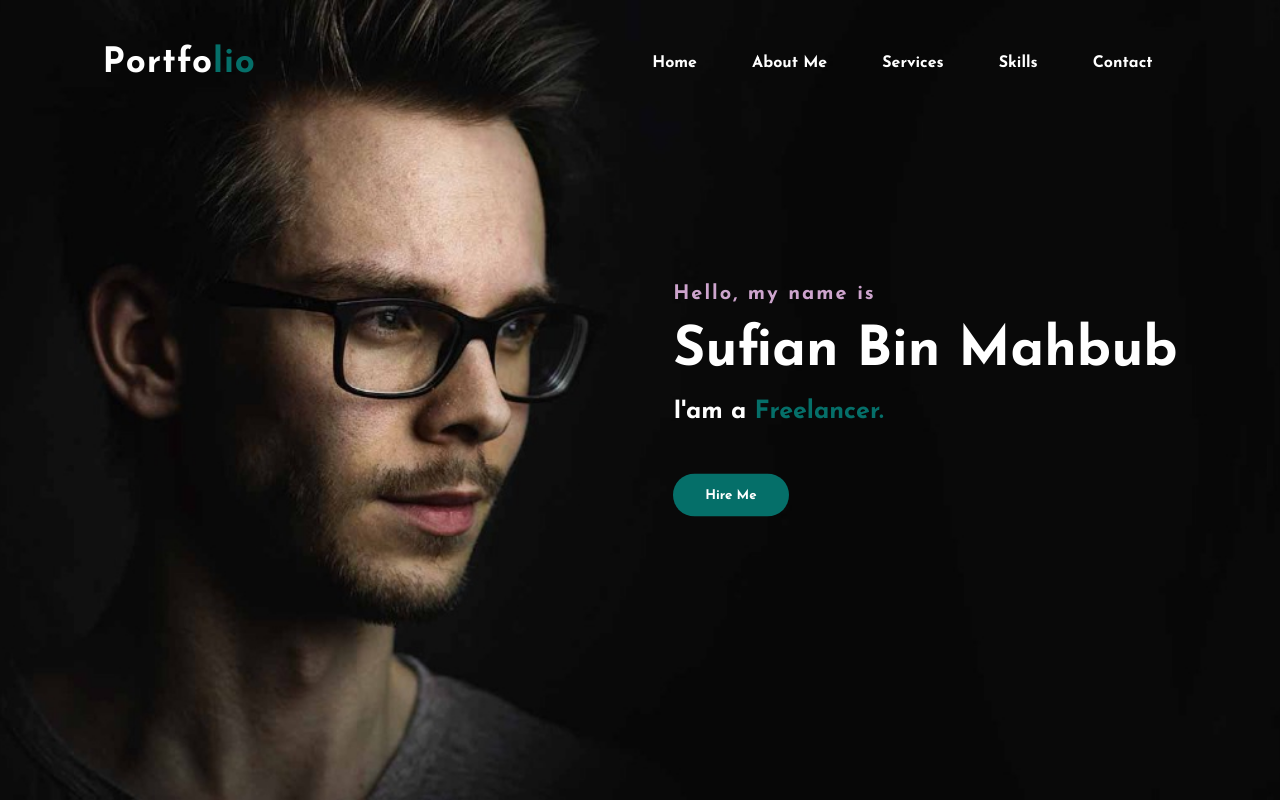
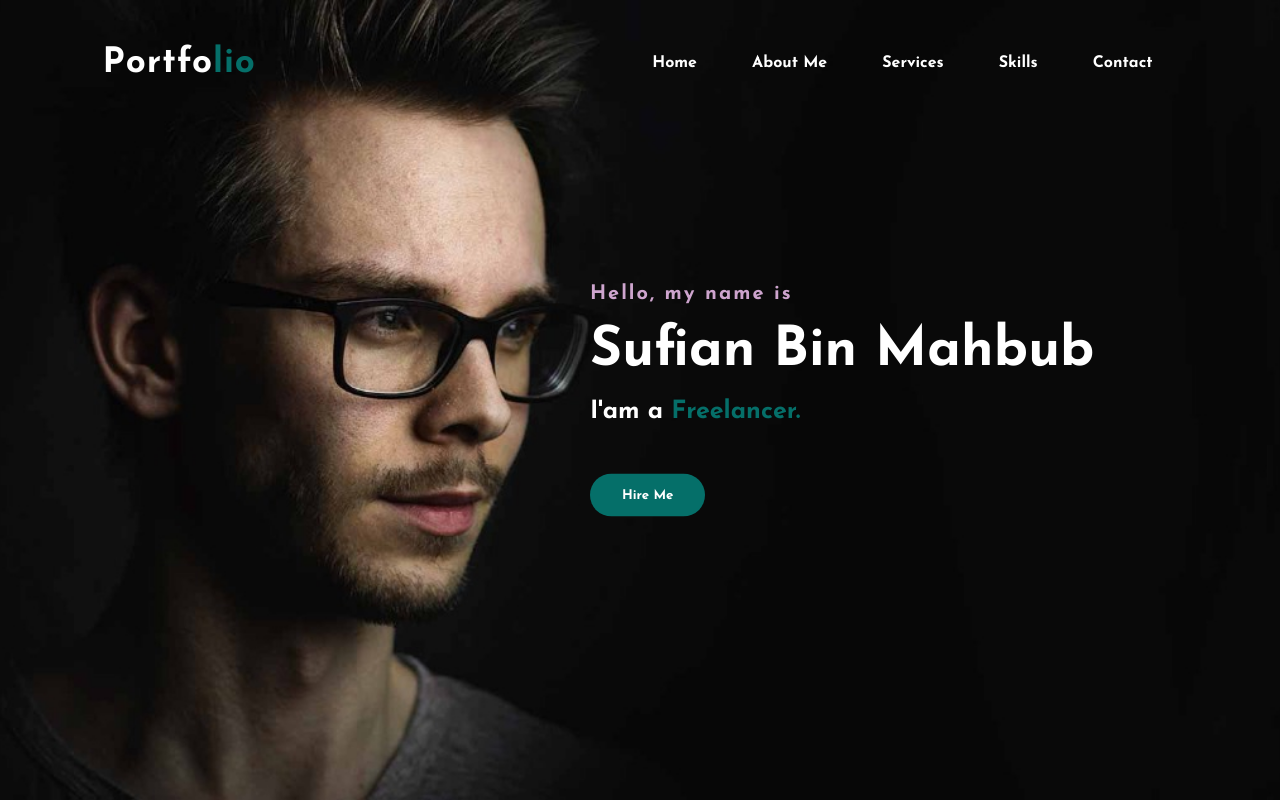
Before and after one commit to sufi401/HW10, a plain HTML site: page index.html in a window 1280 px wide. Shown: the top 800 px of the page. Drawn offline with Linux system fonts and the light colour scheme.

Commit message:
Update style.css

```diff
--- a/css/style.css
+++ b/css/style.css
@@ -61,7 +61,7 @@ nav ul li a:hover{
 .content{
 	position: absolute;
 	top: 50%;
-	right: 8%;
+	right: 14.5%;
 	transform: translateY(-50%);
 }
 h1{
```
